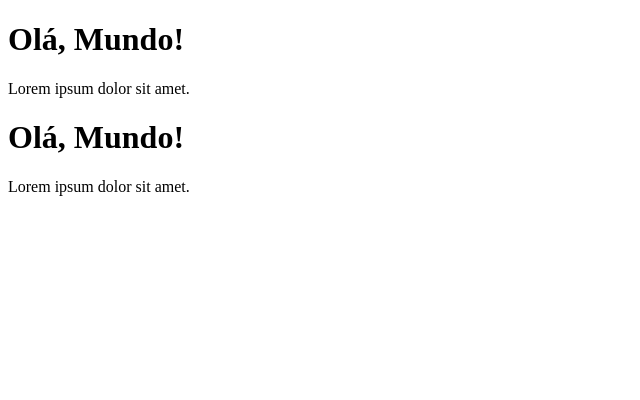
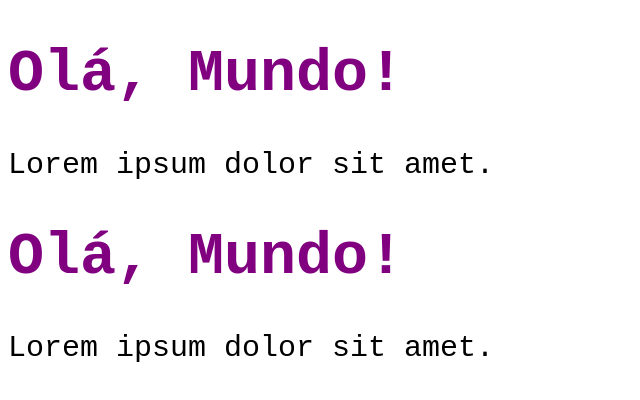
Before and after one commit to EaeDave/chronos-pomodoro, a React (Vite) app: page / in a window 1280 px wide. Shown: the top 400 px of the page, without its empty margins (0-640 px from the left). Built offline with nearby package versions, Linux system fonts and the light colour scheme.

Commit message:
importing and using global css files

```diff
--- a/src/App.tsx
+++ b/src/App.tsx
@@ -1,6 +1,9 @@
 // PascalCase
 // App
 // MeuComponente
+
+import './styles/theme.css';
+import './styles/global.css';
 
 export function App() {
   console.log('Teste');
--- /dev/null
+++ b/src/styles/global.css
@@ -0,0 +1,8 @@
+body {
+  font-family: jetbrains-mono, monospace;
+  font-size: 30px;
+}
+
+h1 {
+  color: var(--primary);
+}
--- /dev/null
+++ b/src/styles/theme.css
@@ -0,0 +1,3 @@
+:root {
+  --primary: purple;
+}
```
